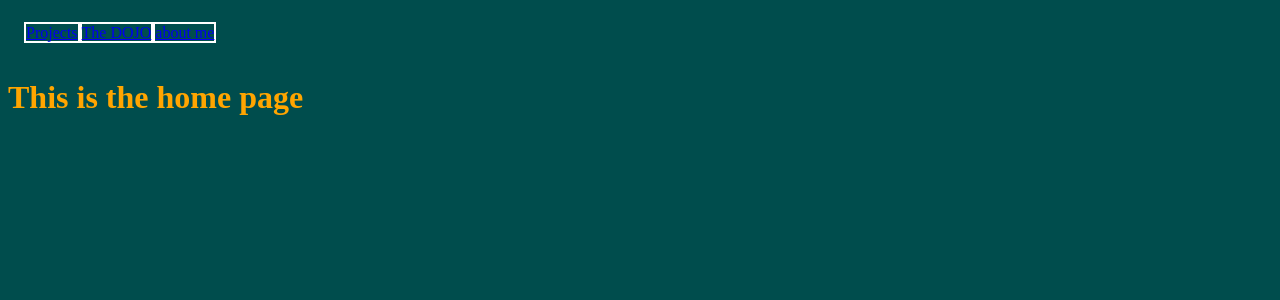
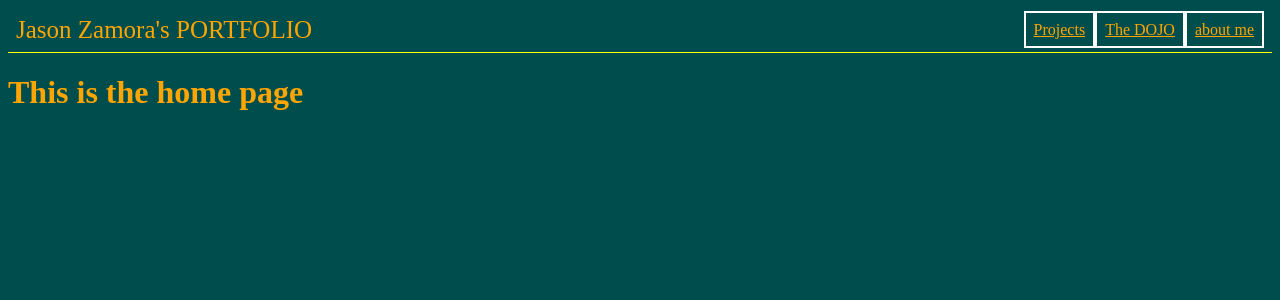
Before and after one commit to GSdaBlessedFist/Portfolio_version2, a React (Create React App) app: page / in a window 1280 px wide. Shown: the top 300 px of the page. Built offline with nearby package versions, Linux system fonts and the light colour scheme.

Commit message:
1)formatted header navbar

```diff
--- a/src/components/HeaderBar.js
+++ b/src/components/HeaderBar.js
@@ -6,24 +6,28 @@ import gsap from "gsap";
 export default function HeaderBar(){
 
 
-
 	return (<>
 		<nav className={"headerBar"}>
+			<div className="headerBar-title">Jason Zamora's <span id="portfolio">PORTFOLIO</span></div>
+			<div className="headerBar-buttonGroup">
 				<NavLink to="/projects"
-				className={({ isActive }) => (isActive ? "headerBar-buttons headerBar-buttons--activeLink":
-														 "headerBar-buttons headerBar-buttons--inActiveLink")}>
+					className={({ isActive }) => (isActive ? "headerBar-buttonGroup-buttons headerBar-buttonGroup-buttons--activeLink":
+															 "headerBar-buttonGroup-buttons")}>
 					Projects
 				</NavLink>
+
 	    		<NavLink to="/the-dojo"
-				className={({ isActive }) => (isActive ? "headerBar-buttons headerBar-buttons--activeLink":
-														 "headerBar-buttons headerBar-buttons--inActiveLink")}>
+					className={({ isActive }) => (isActive ? "headerBar-buttonGroup-buttons headerBar-buttonGroup-buttons--activeLink":
+															 "headerBar-buttonGroup-buttons")}>
 	    			The DOJO
 	    		</NavLink>
 	    		<NavLink to="/about-me"
-				className={({ isActive }) => (isActive ? "headerBar-buttons headerBar-buttons--activeLink":
-														 "headerBar-buttons headerBar-buttons--inActiveLink")}>
+					className={({ isActive }) => (isActive ? "headerBar-buttonGroup-buttons headerBar-buttonGroup-buttons--activeLink":
+															 "headerBar-buttonGroup-buttons")}>
 	    			about me
 	    		</NavLink>
+	    		<Outlet/>
+    		</div>
 		</nav>
 	</>)
 }
--- a/src/components/headerBar.scss
+++ b/src/components/headerBar.scss
@@ -1,12 +1,25 @@
 .headerBar{
-	padding: 1rem;
-	&-buttons{
-		border: 2px solid white;
+	display: flex;
+	padding: .5rem;
+	justify-content: space-between;
+	align-items:center;
+	border-bottom: 1px solid yellow;
+	&-title{
+		font-size: 25px;
+	}
+	&-buttonGroup{
+		&-buttons{
+			padding:.5rem;
+			border: 2px solid white;
+			color: orange;
+			&--activeLink{
+				color: white;
+			}
+		}
+	}
 
-		&--activeLink{
-			font-size: 1.25rem;
-			color: white;
-		}
-		--inActiveLink{}
-	}
 }
+
+#portfolio{
+
+}
--- a/src/styles.scss
+++ b/src/styles.scss
@@ -1,9 +1,12 @@
 :root{
 	--bg: hsl(180, 100%, 25%);/*teal*/
-	--bg2: hsl(180, 100%, 15%);/*teal*/
+	--bgDark: hsl(180, 100%, 15%);/*teal*/
 }
 
-$bg : var(--bg2);
+$bg : var(--bgDark);
+*{
+	box-sizing: border-box;
+}
 body{
 	color: orange;
 	background: $bg;
```
Lines whose indentation alone changed are shown as unchanged.
